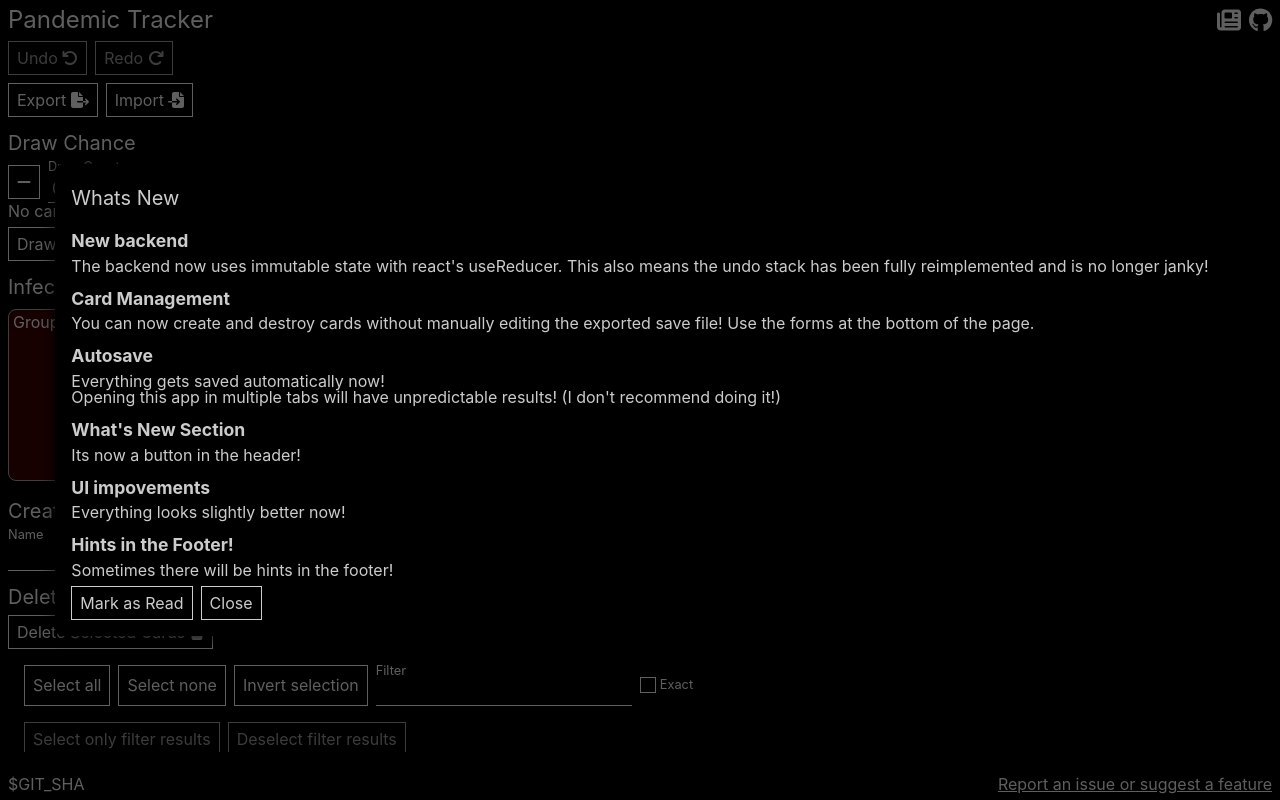
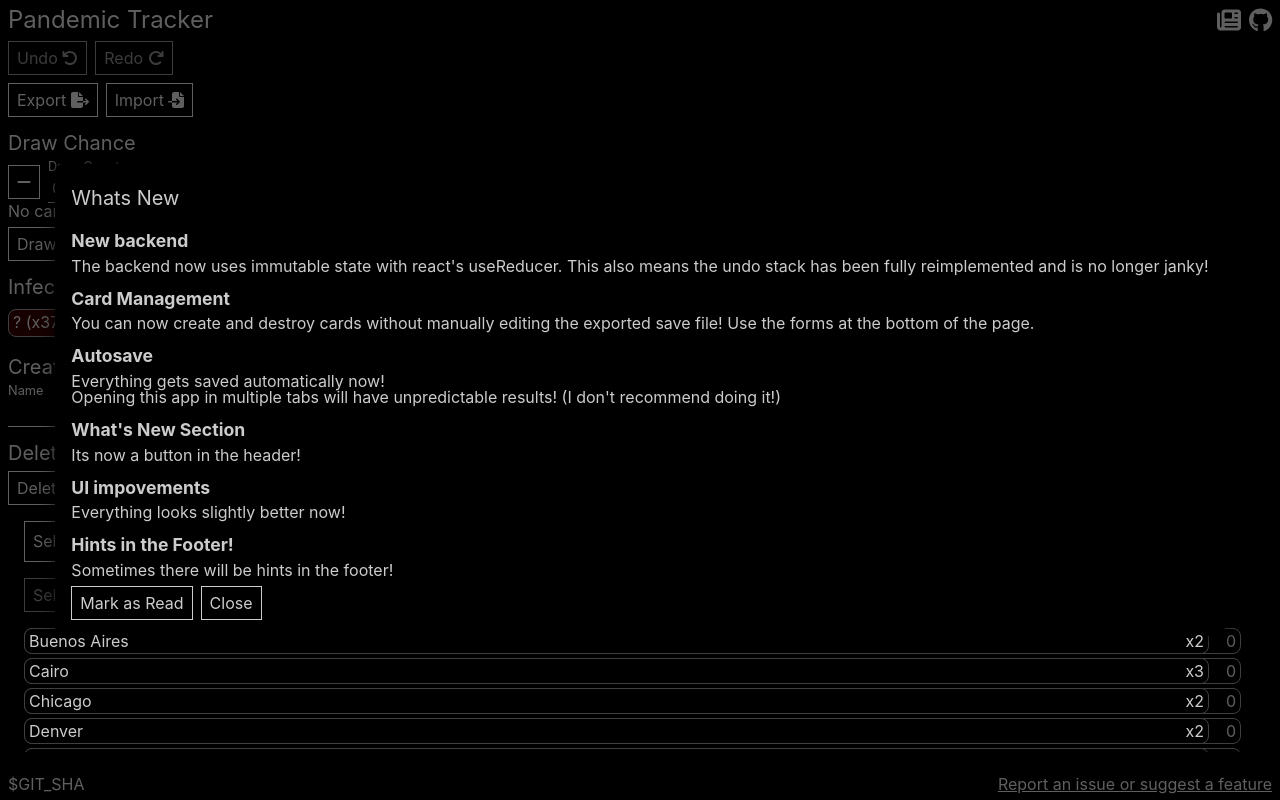
Before and after one commit to OldStarchy/pandemic_tracker, a React (Vite) app: page / in a window 1280 px wide. Built offline with nearby package versions, Linux system fonts and the light colour scheme.

Commit message:
feat: make the deck view simpler by default

```diff
--- a/src/components/DeckView.tsx
+++ b/src/components/DeckView.tsx
@@ -1,7 +1,8 @@
 /* eslint-disable react-hooks/exhaustive-deps */
-import React, { useMemo } from 'react';
+import React, { CSSProperties, useEffect, useMemo } from 'react';
 import CardUtil from '../context/universe/CardUtil';
 import { Deck, DeckItem } from '../context/universe/Deck';
+import DeckUtil from '../context/universe/DeckUtil';
 import { useUniverse } from '../context/universe/UniverseContext';
 import { getAssortmentColors } from '../lib/getAssortmentColors';
 import { getAssortmentLabels } from '../lib/getAssortmentLabels';
@@ -11,12 +12,15 @@ import { ExpandoList } from './ExpandoList';
 export function DeckView({
 	deck,
 	cardPrefix,
+	style,
 }: {
 	deck: Deck;
 	cardPrefix?: (card: DeckItem, index: number) => React.ReactNode;
+	style?: CSSProperties;
 }) {
 	const [universe] = useUniverse();
 	const [expanded, setExpanded] = React.useState(false);
+	const [expandedItems, setExpandedItems] = React.useState(new Set<number>());
 
 	const colors = useMemo(() => getAssortmentColors(deck.items), [deck]);
 	const labels = useMemo(() => getAssortmentLabels(deck.items), [deck]);
@@ -62,13 +66,49 @@ export function DeckView({
 		}
 
 		return items;
-	}, [deck.items]);
+	}, [deck.items, universe]);
+
+	useEffect(() => {
+		setExpandedItems(new Set());
+	}, [groupedCards.length]);
 
 	return (
-		<div>
+		<div style={style}>
 			<ol>
 				<ExpandoList expanded={expanded} setExpanded={setExpanded}>
-					{groupedCards.map(({ item: card, count }, index) => (
+					{groupedCards.map(({ item: card, count }, index) => {
+						const title = (() => {
+							if (card.type === 'card') {
+								const name = CardUtil.getCardName(
+									universe,
+									card.cardId,
+								);
+								if (count === 1) return [name!];
+								return [`${name} (x${count})`];
+							}
+
+							if (card.type === 'group')
+								return Object.entries(
+									DeckUtil.getCardOptions(
+										universe,
+										card,
+									).reduce(
+										(groups, card) => {
+											groups[card] ??= 0;
+											groups[card]++;
+											return groups;
+										},
+										{} as Record<string, number>,
+									),
+								).map(([card, count]) => `${card} (x${count})`);
+
+							const _exhaustiveCheck: never = card;
+							throw new Error(
+								`Unhandled case: ${_exhaustiveCheck}`,
+							);
+						})();
+
+						return (
 							<li
 								key={index}
 								style={{
@@ -76,6 +116,15 @@ export function DeckView({
 									alignItems: 'center',
 									gap: '0.25rem',
 									margin: '0.25rem 0',
+								}}
+								onClick={() => {
+									setExpandedItems((items) => {
+										const clone = new Set(items);
+										if (clone.has(index))
+											clone.delete(index);
+										else clone.add(index);
+										return clone;
+									});
 								}}
 							>
 								{cardPrefix?.(
@@ -87,22 +136,32 @@ export function DeckView({
 								<CardBase
 									style={{
 										flexGrow: 1,
-									height: `${1.5 + count * 0.25}rem`,
+										// height: `${1.5 + count * 0.25}rem`,
+										minHeight: `1.75rem`,
 										backgroundColor:
 											card.type === 'group'
 												? colors.get(card.groupId)
 												: undefined,
 									}}
+									title={title.join(', ')}
 								>
+									{expandedItems.has(index) ? (
+										title.map((t) => <p key={t}>{t}</p>)
+									) : (
+										<>
 											{card.type === 'card' &&
-									CardUtil.getCardName(universe, card.cardId)}
-								{card.type === 'group' && (
-									<>Group {labels.get(card.groupId)} Card</>
+												CardUtil.getCardName(
+													universe,
+													card.cardId,
 												)}
+											{card.type === 'group' && <>?</>}
 											{count !== 1 && ` (x${count})`}
+										</>
+									)}
 								</CardBase>
 							</li>
-					))}
+						);
+					})}
 				</ExpandoList>
 			</ol>
 		</div>
```
Lines whose indentation alone changed are shown as unchanged.
